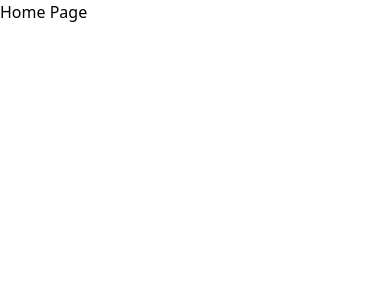
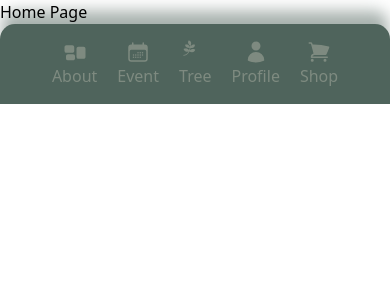
Before and after one commit to egidehirwa/origin, a React (Create React App) app in the folder frontend/: page / in a window 390 px wide. Shown: the top 300 px of the page. Built offline with nearby package versions, Linux system fonts and the light colour scheme.

Commit message:
update about routing and change about footerMobile component

```diff
--- a/frontend/src/App.jsx
+++ b/frontend/src/App.jsx
@@ -1,26 +1,40 @@
-import { Route, Routes } from "react-router-dom";
+import {
+    createBrowserRouter,
+    Route,
+    createRoutesFromElements,
+    RouterProvider
+ } from "react-router-dom"
+import RootLayout from "./layouts/rootLayout";
+
+import HomePage from "./pages/home";
 import AboutPage from "./pages/about";
-import EventsPage from "./pages/events";
-import HomePage from "./pages/home";
+import ContactPage from "./pages/contact";
 import ProfilePage from "./pages/profile";
 import TreePage from "./pages/tree";
-import ContactPage from "./pages/contact";
+import EventsPage from "./pages/events";
 import ShopPage from "./pages/shop";
 import LegalPolicyPage from "./pages/legalPolicy";
 
+
+const router = createBrowserRouter(
+    createRoutesFromElements(
+    <Route path="/" element={<RootLayout />}>
+        <Route index element={<HomePage />} />
+        <Route path="/about" element={<AboutPage />} />
+        <Route path="/contact" element={<ContactPage />} />
+        <Route path="/profile" element={<ProfilePage />} />
+        <Route path="/tree" element={<TreePage />} />
+        <Route path="/events" element={<EventsPage />} />
+        <Route path="/shop" element={<ShopPage />} />
+        <Route path="/legalPolicy" element={<LegalPolicyPage />} />
+    </Route>
+    )
+)
+
 function App() {
-  return (
-    <Routes>
-      <Route path="/" element={<HomePage />} />
-      <Route path="/profile" element={<ProfilePage />} />
-      <Route path="/tree" element={<TreePage />} />
-      <Route path="/events" element={<EventsPage />} />
-      <Route path="/about" element={<AboutPage />} />
-      <Route path="/contact" element={<ContactPage />} />
-      <Route path="/shop" element={<ShopPage />} />
-      <Route path="/legal" element={<LegalPolicyPage />} />
-    </Routes>
-  );
+    return (
+        <RouterProvider router={router} />
+    )
 }
 
 export default App;
--- a/frontend/src/components/footer/footerMobile.jsx
+++ b/frontend/src/components/footer/footerMobile.jsx
@@ -1,31 +1,31 @@
-import { CalendarDaysIcon, PhotoIcon, ShoppingCartIcon, UserIcon } from '@heroicons/react/24/solid'
+import { CalendarDaysIcon, RectangleGroupIcon, ShoppingCartIcon, UserIcon } from '@heroicons/react/24/solid'
+import { Link } from 'react-router-dom';
 
 
 const FooterMobile = () => {
     return (
-        <div>
+        <div className=" bg-greenish shadow-[0_-15px_15px_-2px_hsla(157,12%,35%,0.5)] rounded-t-[15px] lg:hidden">
             <nav className="[ text-lightcream/30 ] [ m-auto p-4 ] [ flex justify-center ] [ space-x-5 ">
-                <button className="focus:text-lightcream[ flex flex-col items-center ]">
+                <Link to="/about" className="focus:text-lightcream flex flex-col items-center">
+                    <RectangleGroupIcon className="h-6 w-6" />
+                    About
+                </Link>
+                <Link to="/events" className="focus:text-lightcream [ flex flex-col items-center ]">
                     <CalendarDaysIcon className="h-6 w-6" />
-                    <p>Events</p>
-                </button>
-
-                <button className="focus:text-lightcream flex flex-col items-center">
-                    <PhotoIcon className="h-6 w-6" />
-                    <p>Album</p>
-                </button>
-                <button className="focus:text-lightcream flex flex-col items-center">
+                    Event
+                </Link>
+                <Link to="/tree" className="focus:text-lightcream flex flex-col items-center">
                     <i className="fa-brands fa-pagelines h-6 w-6"></i>
-                    <p>Tree</p>
-                </button>
-                <button className="focus:text-lightcream flex flex-col items-center">
+                    Tree
+                </Link>
+                <Link to="/profile" className="focus:text-lightcream flex flex-col items-center">
                     <UserIcon className="h-6 w-6" />
-                    <p>Profile</p>
-                </button>
-                <button className="focus:text-lightcream flex flex-col items-center">
+                    Profile
+                </Link>
+                <Link to="/shop" className="focus:text-lightcream flex flex-col items-center">
                     <ShoppingCartIcon className="h-6 w-6" />
-                    <p>Shop</p>
-                </button>
+                    Shop
+                </Link>
             </nav>
         </div >
     );
--- a/frontend/src/index.js
+++ b/frontend/src/index.js
@@ -1,7 +1,6 @@
 import React from "react";
 import ReactDOM from "react-dom/client";
 import App from "./App";
-import { BrowserRouter } from "react-router-dom"
 
 import "./index.css";
 
@@ -9,9 +8,7 @@ import "./index.css";
 const root = ReactDOM.createRoot(document.getElementById("root"));
 root.render(
     <React.StrictMode>
-        <BrowserRouter>
             <App />
-        </BrowserRouter>
     </React.StrictMode>
 );
 
--- /dev/null
+++ b/frontend/src/layouts/rootLayout.jsx
@@ -0,0 +1,19 @@
+import FooterMobile from "../components/footer/footerMobile";
+import { Outlet } from "react-router-dom";
+
+export default function RootLayout() {
+    return (
+        <div className="root-layout">
+            <header>
+
+            </header>
+            <main className="container mx-auto">
+                <Outlet />
+            </main>
+            <footer>
+                <FooterMobile />
+                {/* <footerDesktop /> */}
+            </footer>
+        </div>
+    )
+}
```
